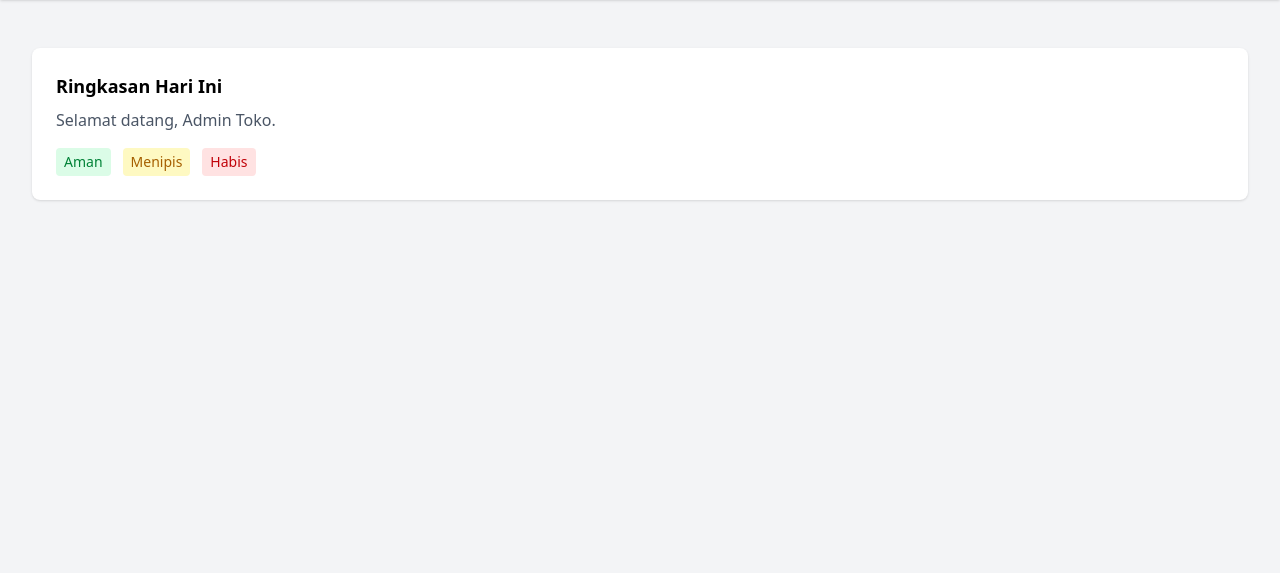
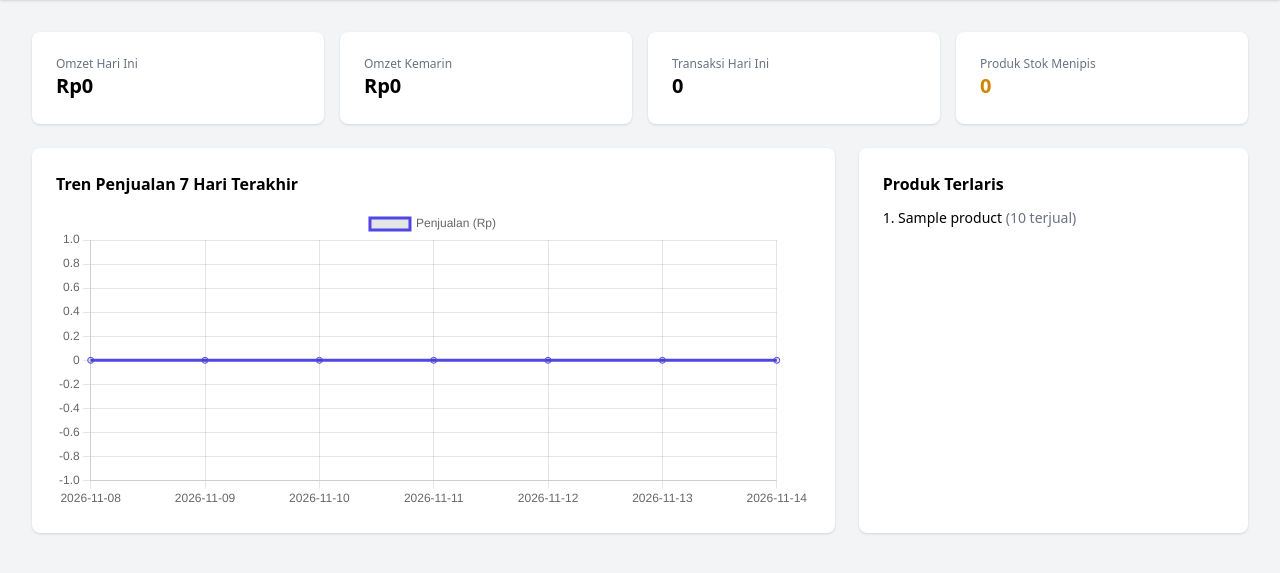
Before and after one commit to who-ratuu/Laravel-FPW, a Laravel app: page /dashboard in a window 1280 px wide. Shown: the part 122-695 px from the top of the page. Run offline with Laravel 12, Linux system fonts and the light colour scheme; a user stored in the database is signed in; data comes from the database, SQL or seed files in the repository; tables that the repository leaves empty hold one stand-in row (values such as "Sample post"); style sheets or scripts are compiled from the project's sources.

Commit message:
Praktikum 14

```diff
--- a/app/Http/Controllers/DashboardController.php
+++ b/app/Http/Controllers/DashboardController.php
@@ -3,6 +3,8 @@
 namespace App\Http\Controllers;
 
 use Illuminate\Http\Request;
+use App\Models\Transaction;
+use App\Models\Product;
 
 class DashboardController extends Controller
 {
@@ -11,9 +13,42 @@ class DashboardController extends Controller
      */
     public function index()
     {
-        {
-        return view('dashboard');
-        }
+        $omzetHariIni = Transaction::whereDate('created_at', today())->sum('total');
+        $omzetKemarin = Transaction::whereDate('created_at', today()->subDay())->sum('total');
+        $transaksiHariIni = Transaction::whereDate('created_at', today())->count();
+        $produkMenipis = Product::where('stock', '<', 10)->count();
+
+        // Tren penjualan 7 hari terakhir
+        $tren = Transaction::selectRaw('DATE(created_at) as tanggal, SUM(total) as total')
+            ->where('created_at', '>=', now()->subDays(6)->startOfDay())
+            ->groupBy('tanggal')
+            ->orderBy('tanggal')
+            ->get();
+
+        // Melengkapi tanggal yang tidak memiliki transaksi
+        $labelTren = collect(range(6, 0))->map(fn ($i) => now()->subDays($i)->format('Y-m-d'));
+        $dataTren = $labelTren->map(function ($tanggal) use ($tren) {
+        return optional($tren->firstWhere('tanggal', $tanggal))->total ?? 0;
+         });
+
+        // Lima produk terlaris
+        $produkTerlaris = Product::select('products.name')
+            ->selectRaw('SUM(transaction_details.qty) as total_qty')
+            ->join('transaction_details', 'transaction_details.product_id', '=', 'products.id')
+            ->groupBy('products.id', 'products.name')
+            ->orderByDesc('total_qty')
+            ->take(5)
+            ->get();
+
+        return view('dashboard', compact(
+            'omzetHariIni',
+            'omzetKemarin',
+            'transaksiHariIni',
+            'produkMenipis',
+            'labelTren',
+            'dataTren',
+            'produkTerlaris'
+        ));
     }
 
     /**
--- a/package.json
+++ b/package.json
@@ -17,6 +17,7 @@
         "@laravel/multiplex": "^0.4.1"
     },
     "dependencies": {
-        "alpinejs": "^3.17.5"
+        "alpinejs": "^3.17.5",
+        "chart.js": "^4.6.1"
     }
 }
--- a/resources/js/app.js
+++ b/resources/js/app.js
@@ -1,4 +1,7 @@
 import Alpine from 'alpinejs';
+import Chart from 'chart.js/auto';
 
 window.Alpine = Alpine;
+window.Chart = Chart;
+
 Alpine.start();
--- a/resources/views/dashboard.blade.php
+++ b/resources/views/dashboard.blade.php
@@ -5,23 +5,92 @@
         </h2>
     </x-slot>
 
-    <div class="py-12">
-        <div class="max-w-7xl mx-auto sm:px-6 lg:px-8 space-y-6">
+    <div class="py-8 space-y-6">
+
+        {{-- Ringkasan Dashboard --}}
+        <div class="max-w-7xl mx-auto sm:px-6 lg:px-8 grid grid-cols-4 gap-4">
             <x-card>
-                <h3 class="text-lg font-semibold mb-2">
-                    Ringkasan Hari Ini
+                <p class="text-xs text-gray-500">Omzet Hari Ini</p>
+                <p class="text-xl font-semibold">
+                    Rp{{ number_format($omzetHariIni, 0, ',', '.') }}
+                </p>
+            </x-card>
+
+            <x-card>
+                <p class="text-xs text-gray-500">Omzet Kemarin</p>
+                <p class="text-xl font-semibold">
+                    Rp{{ number_format($omzetKemarin, 0, ',', '.') }}
+                </p>
+            </x-card>
+
+            <x-card>
+                <p class="text-xs text-gray-500">Transaksi Hari Ini</p>
+                <p class="text-xl font-semibold">
+                    {{ $transaksiHariIni }}
+                </p>
+            </x-card>
+
+            <x-card>
+                <p class="text-xs text-gray-500">Produk Stok Menipis</p>
+                <p class="text-xl font-semibold text-yellow-600">
+                    {{ $produkMenipis }}
+                </p>
+            </x-card>
+        </div>
+
+        {{-- Grafik dan Produk Terlaris --}}
+        <div class="max-w-7xl mx-auto sm:px-6 lg:px-8 grid grid-cols-3 gap-6">
+            <x-card class="col-span-2">
+                <h3 class="font-semibold mb-3">
+                    Tren Penjualan 7 Hari Terakhir
                 </h3>
 
-                <p class="text-gray-600">
-                    Selamat datang, {{ auth()->user()->name }}.
-                </p>
+                <canvas id="chartTren" height="120"></canvas>
+            </x-card>
 
-                <div class="flex gap-3 mt-4">
-                    <x-badge status="Aman" />
-                    <x-badge status="Menipis" />
-                    <x-badge status="Habis" />
-                </div>
+            <x-card>
+                <h3 class="font-semibold mb-3">Produk Terlaris</h3>
+
+                <ol class="list-decimal list-inside space-y-1 text-sm">
+                    @foreach ($produkTerlaris as $produk)
+                        <li>
+                            {{ $produk->name }}
+                            <span class="text-gray-500">
+                                ({{ $produk->total_qty }} terjual)
+                            </span>
+                        </li>
+                    @endforeach
+                </ol>
             </x-card>
         </div>
+
     </div>
+
+    {{-- Script Grafik Chart.js --}}
+    @push('scripts')
+    <script>
+        document.addEventListener('DOMContentLoaded', function () {
+            const canvas = document.getElementById('chartTren');
+
+            if (!canvas || !window.Chart) {
+                console.error('Canvas atau Chart.js tidak ditemukan');
+                return;
+            }
+
+            new window.Chart(canvas, {
+                type: 'line',
+                data: {
+                    labels: @json($labelTren),
+                    datasets: [{
+                        label: 'Penjualan (Rp)',
+                        data: @json($dataTren),
+                        borderColor: '#4f46e5',
+                        tension: 0.3,
+                    }],
+                },
+            });
+        });
+    </script>
+    @endpush
+
 </x-app-layout>
```
Also changed, not shown: package-lock.json.
